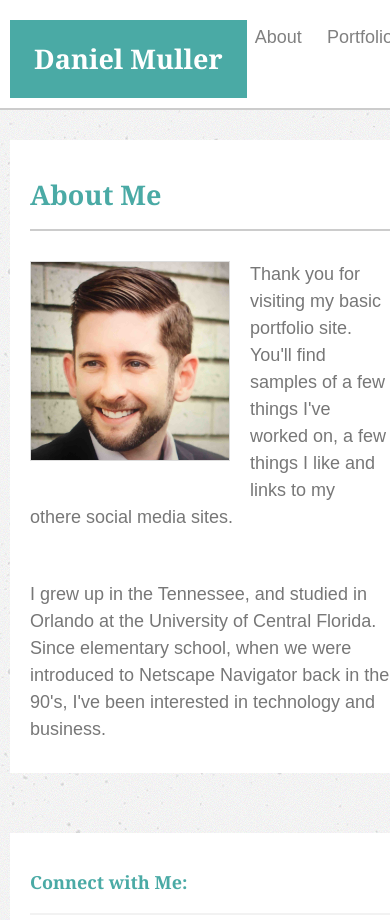
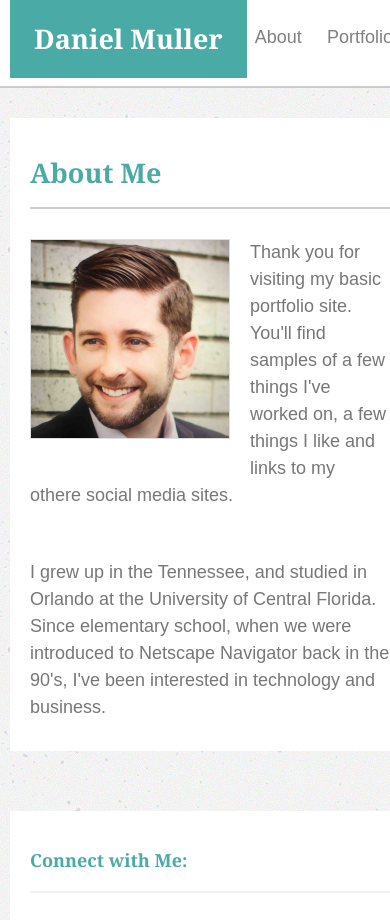
Before and after one commit to drmulr/drmulr.github.io, a plain HTML site: page index.html in a window 390 px wide. Shown: the top 920 px of the page. Drawn offline with nearby package versions, Linux system fonts and the light colour scheme.

Commit message:
CSS Edit

```diff
--- a/assets/css/style.css
+++ b/assets/css/style.css
@@ -48,11 +48,11 @@ header {
     overflow: auto;
     margin: auto;
 }
-	#nameSquare #danielMuller{
+#danielMuller {
 		background-color: #4aaaa5;
     float: left;
     padding: 24px;
-    margin-left: 10px;
+    margin: 0 0 0 10px;
     font-size: 1.5em;
     color: white;
 }
@@ -65,8 +65,6 @@ header {
 		display: inline;
 		margin-right: 20px;
 }
-
-
 a:link {
 		color: gray;
 		text-decoration: none;
@@ -83,9 +81,6 @@ header {
 		color: gray;
 		text-decoration: none;
 }
-
-
-
 
 /*Begin Main Content*/
 
@@ -117,9 +112,7 @@ header {
 		width: 270px;
 		float: right;
 		margin: 30px 10px 30px 10px;
-
 	}
-
 	.smLogo {
 		width: 50px;
 		float: left;
@@ -144,9 +137,6 @@ header {
 
 /*Portfolio Page*/
 
-#photoDiv {
-
-}
 .photo {
 		float: left;
 		width: 250px;
@@ -165,14 +155,8 @@ header {
 
 /*End Portfolio Page Code*/
 
-
-
-
 @media screen and (max-width: 980px) {
 	  /* The body's bg color will be #333 */
-  body {
-
-  }
 	  .smLogo {
 	    margin-left: 20px;
 	  }
```
Also changed, not shown: index.html (+2 -6 lines). Lines whose indentation alone changed are shown as unchanged.
